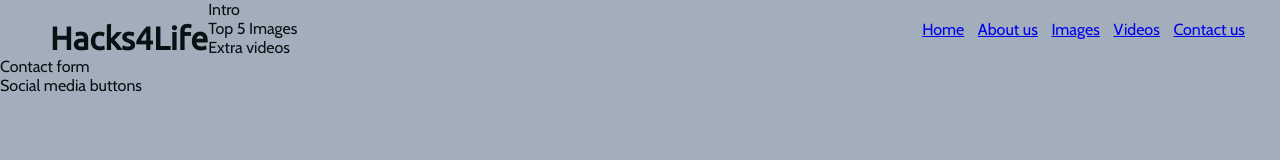
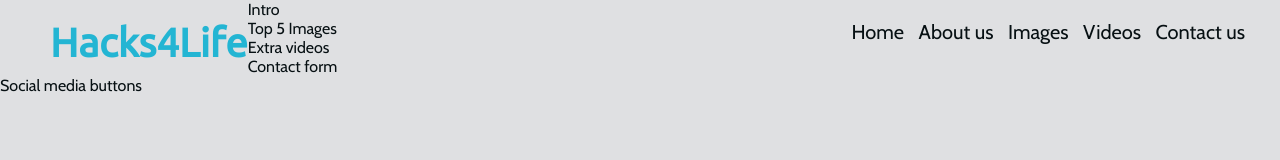
Before and after one commit to Code-Institute-Submissions/Jdzelhorst-Hacks4Life_FebResub, a plain HTML site: page index.html in a window 1280 px wide. Drawn offline with nearby package versions, Linux system fonts and the light colour scheme.

Commit message:
Tweaked style for navbar and logo. Added homepage eyecatcher image

```diff
--- a/assets/css/style.css
+++ b/assets/css/style.css
@@ -11,7 +11,7 @@
 
 body {
     font-family: Cabin, sans-serif;
-    background-color: #a2aebb;
+    background-color: #dfe0e2;
     color: #071013;
     font-weight: 400;
 }
@@ -19,12 +19,12 @@ body {
 
 h1, h2, h3, h4{
     font-family: Ubuntu, sans-serif;
-    font-size: 200%;
-    color:#071013;
+    color:#23b5d3;
 }
 
 #logo {
     float: left;
+    font-size: 250%;
     margin-left: 50px;
     margin-top: 20px;
 }
@@ -32,14 +32,23 @@ h1, h2, h3, h4{
 
 #navbar {
     float: right;
+    font-size: 125%;
     margin-right: 30px;
     margin-top: 20px;
     color: inherit;
-
 }
 
-#navbar > li {
+#navbar li {
     display: inline;
     margin: 5px;
     list-style-type: none;
 }
+
+#navbar a {
+    text-decoration: none;
+    color:inherit;
+}
+
+#navbar a:hover {
+    color:#23b5d3;
+}
```
Also changed, not shown: assets/images/hack4life-homepage-eyecatcher.jpg (added).
